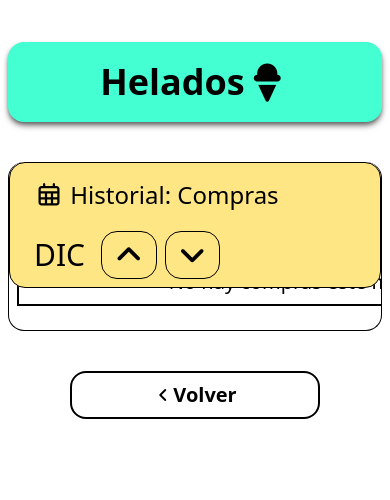
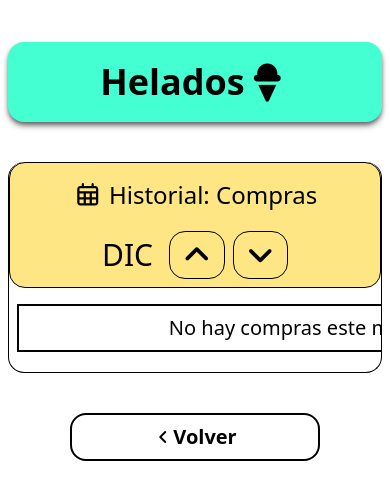
Before and after one commit to Ariel-Caceres/App-Helados, a React (Vite) app: page /record in a window 390 px wide. Both pictures are taken after a click on the button "Compras". Shown: the top 500 px of the page. Built offline with nearby package versions, Linux system fonts and the light colour scheme.

Commit message:
responsive mes y botones en record

```diff
--- a/src/components/ModalDelete.tsx
+++ b/src/components/ModalDelete.tsx
@@ -20,7 +20,7 @@ export const ModalDelete = (props: DeleteProps) => {
     return (
         <>
             {props.tipo == "venta" &&
-                <div className="flex justify-between min-h-12 flex-col h-ful gap-5">
+                <div className="flex justify-between min-h-12 flex-col h-ful gap-5 mb-5">
                     <div className="flex justify-center w-full border-gray-300 border-2 items-center py-2">
                         <span className="text-lg font-medium">¿Seguro que deseas eliminar esta venta?</span>
                     </div>
--- a/src/components/Month.tsx
+++ b/src/components/Month.tsx
@@ -41,7 +41,7 @@ export const Month = (props: AccionesProps) => {
 
 
     return (
-        <div>
+        <div className="mb-5">
             {props.tipo == "venta" &&
                 (ventasMes.length != 0 ?
                     <div>
--- a/src/pages/Record.tsx
+++ b/src/pages/Record.tsx
@@ -68,9 +68,9 @@ export const Record = () => {
                     <Edit compraAEditar={compraAEditar} onClick={vaciarCompraAEditar} />
                     :
                     <div>
-                        <div className={`w-full border-l border-r border-b rounded-2xl flex flex-col justify-evenly relative py-6 mb-10`}>
+                        <div className={`w-full border-l border-r border-b rounded-2xl flex flex-col  relative  mb-10`}>
 
-                            <div className=" absolute top-0 border left-0 gap-x-10 gap-y-3 right-0 flex flex-wrap w-full  items-center justify-between   bg-amber-200 rounded-2xl px-6 py-2 ">
+                            <div className="  top-0 border left-0  gap-y-3 gap-x-20 right-0 flex flex-wrap w-full justify-center  items-center md:justify-between sm:justify-center   bg-amber-200 rounded-2xl px-6 py-2 ">
                                 <div className="text-2xl whitespace-nowrap md:text-3xl font-medium ">
                                     {online ? <i className="fa-regular fa-calendar-days py-3"></i> : "📆"}
                                     <span className=""> Historial:</span>
@@ -95,7 +95,7 @@ export const Record = () => {
                             </div>
 
                             {!mostrarCompras && !mostrarVentas &&
-                                <div className="mt-20 w-full justify-center flex items-center gap-5 flex-wrap">
+                                <div className="mt-20 mb-20 w-full justify-center flex items-center gap-5 flex-wrap">
                                     <button className="p-5 bg-[#FFBFA0] rounded-2xl border-2 text-xl cursor-pointer font-medium sm:w-2/3 md:w-1/3 w-4/5"
                                         onClick={() => { setMostrarVentas(false); setMostrarCompras(true) }
                                         }>Compras</button>
@@ -106,7 +106,7 @@ export const Record = () => {
                             }
 
                             {mostrarVentas &&
-                                <div className="flex flex-col md:flex-row justify-evenly gap-4 mt-16 px-2 max-h-[30vh] overflow-auto ">
+                                <div className="flex flex-col md:flex-row justify-evenly gap-4 mt-2 px-2 max-h-[30vh] overflow-auto ">
                                     <div className="flex flex-col w-full min-w-xl " >
                                         {mostrarModalEliminar && transaccion ?
                                             <ModalDelete
@@ -123,7 +123,7 @@ export const Record = () => {
                             }
 
                             {mostrarCompras &&
-                                <div className="flex flex-col md:flex-row justify-evenly gap-4 mt-16 px-2 max-h-[30vh] overflow-auto ">
+                                <div className="flex flex-col md:flex-row justify-evenly gap-4 mt-2 px-2 max-h-[30vh] overflow-auto ">
                                     <div className="flex flex-col w-full min-w-xl " >
                                         {mostrarModalEliminarCompra && compraAEliminar ?
                                             <ModalDelete
```
